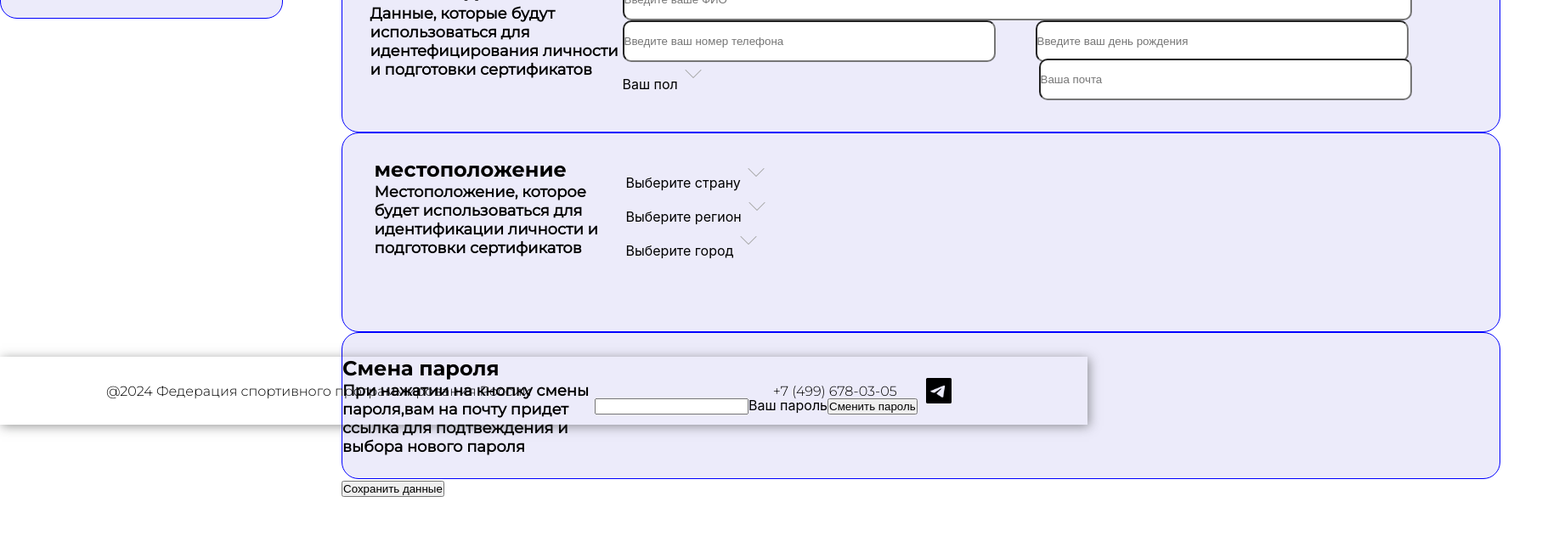
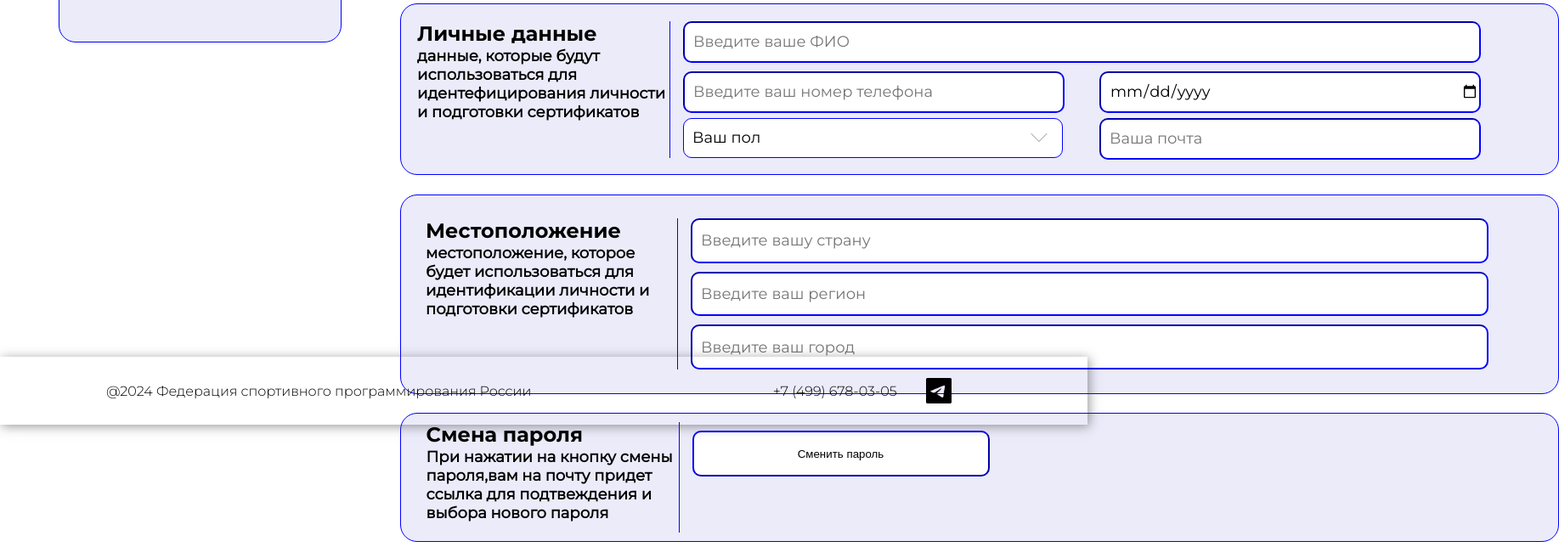
Before and after one commit to HomnixMirn/A-cutlet-with-mashed-, a React (Create React App) app in the folder reactapp/: page /PersonalAccountUser in a window 1280 px wide. Shown: the part 300-944 px from the top of the page at 85% size, 1835 px wide, since content can reach past the window. Built offline with nearby package versions, Linux system fonts and the light colour scheme; no server answers.

Commit message:
PerAccUs full css vrode

```diff
--- a/reactapp/src/packages/PersonalAccountUser.css
+++ b/reactapp/src/packages/PersonalAccountUser.css
@@ -4,6 +4,8 @@
     width:1764px;
     display: flex;
     justify-content: space-between;
+    margin-top: 27.5px;
+    margin-left: 68.5px;
 }
 /*Левое меню */
 .LeftMenu_PerAccUs{
@@ -40,7 +42,6 @@
     width: 1362px;
     height: 172px;
     display: flex;
-    flex-direction: inline;
     align-items: center;
     background-color: rgba(70, 58, 203, 0.1);
     border-radius: 20px;
@@ -51,14 +52,13 @@
     width: 1291px;
     height: 107px;
     display: flex;
-    flex-direction: inline;
     justify-content: center;
 }
 
 .PublicInfo_PerAccUs{
     width: 297px;
-    height: 93px;
-
+    height: 106px;
+    border-right: 1px solid blue;
 }
 
 .PublicInfoInputs_PerAccUs{
@@ -68,7 +68,7 @@
     justify-content: center;
     flex-direction: column;
     align-items: center;
-
+    margin-left: 15px;
 }
 
 .PublicInputName_PerAccUs{
@@ -84,6 +84,247 @@
     border-radius: 10px;
 }
 
+
+/*Локальные данные*/
+.GeneralLocalData_PerAccUs{
+    width: 1362px;
+    height: 200px;
+    display: flex;
+    align-items: center;
+    background-color: rgba(70, 58, 203, 0.1);
+    border-radius: 20px;
+    border: 1px solid blue;
+    margin-top: 22.5px;
+
+}
+
+.LocalData_PerAccUs{
+    width: 1291px;
+    height: 161px;
+    display: flex;
+    justify-content: center;
+}
+
+.LocalInfo_PerAccUs{
+    border-right: 1px solid blue;
+}
+
+.LocalInfoInputs_PerAccUs{
+    margin-left: 15px;
+}
+
+.LocalDataInputFIO_PerAccUs{
+    width: 925px;
+    height: 45px ;
+    border-radius: 10px;
+}
+
+.DivLocalInfoPhoneBirthday_PerAccUs{
+    height: 45px ;
+    display: flex;
+    justify-content: space-between;
+    margin-top: 10px;
+}
+
+.LocalDataInputPhoneBirthday_PerAccUs{
+    width: 435px ;
+    height: 45px ;
+    border-radius: 10px;
+}
+
+.LocalInfoGender_PerAccUs{
+    position: relative;
+    display: flex;
+    justify-content: space-between;
+    margin-top: 10px;
+}
+
+.dropdown_PerAccUs{
+    width: 435px;
+    height: 45px;
+    background-color: white;
+    border-radius: 10px;
+    border: 1px solid black;
+    display:flex;
+    align-items: center;
+    padding-left: 10px;
+    border-color: blue;
+}
+
+.dropdown-list{
+    width: 168px;
+    height: 64px;
+    list-style-type: none;
+    background-color: white;
+    border: 1px solid blue;
+    border-radius: 10px;
+    display: flex;
+    flex-direction: column;
+    justify-content: center;
+    align-items: center;
+    text-align: center;
+}
+
+.DivDropDownMale_PerAccUs{
+    width: 149px;
+    height: 27px;
+    margin-bottom: 1px;
+}
+
+.DropDownBorder_PerAccUs{
+    width: 149px;
+    height: 1px;
+    border-top: 1px solid blue;
+}
+
+.DivDropDownFemale_PerAccUs{
+    width: 149px;
+    height: 27px;
+}
+.DivDropDownMale_PerAccUs:hover{
+    background-color: #D9D9D9;
+    border-radius: 5px;
+}
+
+.DivDropDownFemale_PerAccUs:hover{
+    background-color: #D9D9D9;
+    border-radius: 5px;
+}
+
+.LocalInfoEmail_PerAccUs{
+    width: 435px ;
+    height: 45px ;
+    border-radius: 10px;
+}
+
+.PGender_PerAccUs{
+    width: 390px;
+    font-family: Regular;
+    font-weight: 400;
+    font-size: 18px;
+}
+
+/*Местоположение*/
+.GeneralMainLocation_PerAccUs{
+    width: 1362px;
+    height: 233px;
+    background-color: rgba(70, 58, 203, 0.1);
+    border-radius: 20px;
+    border: 1px solid blue;
+    display: flex;
+    align-items: center;
+    margin-top: 22.5px;
+}
+
+.MainLocation_PerAccUs{
+    width: 1291px;
+    height: 178px;
+    display: flex;
+    justify-content: center;
+}
+
+.LocationInfo_PerAccUs{
+    width: 296px;
+    height: 178px;
+    border-right: 1px solid blue;
+}
+
+.Location_PerAccUs{
+    width: 920px;
+    height:178px;
+    margin-left:15px;
+}
+
+.LocationInputs_PerAccUs{
+    width: 925px;
+    height: 178px ;
+    display: flex;
+    flex-direction: column
+}
+
+.LocationInputContry_PerAccUs{
+    width: 925px;
+    height: 54px ;
+    border-radius: 10px;
+}
+
+.LocationInputRegion_PerAccUs{
+    width: 925px;
+    height: 54px ;
+    border-radius: 10px;
+    margin-top: 10px;
+}
+
+.LocationInputCity_PerAccUs{
+    width: 925px;
+    height: 54px ;
+    border-radius: 10px;
+    margin-top: 10px;
+}
+/*Смена пароля*/
+.GeneralChangePassword_PerAccUs{
+    width: 1362px;
+    height: 150px;
+    background-color: rgba(70, 58, 203, 0.1);
+    border-radius: 20px;
+    border: 1px solid blue;
+    margin-top: 22.5px;
+    display: flex;
+    align-items: center;
+}
+
+.ChangePassword_PerAccUs{
+    width: 1291px;
+    height: 130px;
+    display: flex;
+    flex-direction: row;
+    margin-left: 30px;
+}
+
+.ChangePasswordInfo_PerAccUs{
+    border-right:1px solid blue
+}
+
+
+.DivChange_PerrAccUs{
+    margin-left: 15px;
+}
+
+.ButtChange_PerrAccUs{
+    width: 350px;
+    height: 54px ;
+    margin-top: 10px;
+    border-radius: 10px;
+    background-color: white;
+    border-color: blue;
+}
+
+/*Сохранить данные*/
+
+.DivSave_PerAccUs{
+    width: 253px;
+    height: 58px;
+    margin-top: 15px;
+}
+.ButtSave_PerAccUs{
+    width: 253px;
+    height: 58px;
+    background-color: #463ACB;
+    border-radius: 15px;
+    font-size: 18px;
+    font-weight: 400;
+    color: white;
+}
+
+/*Общие*/
+input{
+    font-family: Regular;
+    font-size: 18px;
+    font-weight: 400;
+    padding-left: 10px;
+    border-color: blue;
+}
+
 .h1_PerAccUs{
     width: 297px;
     height: 30px;
@@ -97,97 +338,3 @@
     font-weight: 700;
     font-size: 18px;
 }
-
-/*Локальные данные*/
-.GeneralLocalData_PerAccUs{
-    width: 1362px;
-    height: 200px;
-    display: flex;
-    flex-direction: inline;
-    align-items: center;
-    background-color: rgba(70, 58, 203, 0.1);
-    border-radius: 20px;
-    border: 1px solid blue;
-
-
-}
-
-.LocalData_PerAccUs{
-    width: 1291px;
-    height: 161px;
-    display: flex;
-    flex-direction: inline;
-    justify-content: center;
-}
-
-.LocalDataInputFIO_PerAccUs{
-    width: 925px;
-    height: 45px ;
-    border-radius: 10px;
-}
-
-.DivLocalInfoPhoneBirthday_PerAccUs{
-    width: 925px;
-    height: 45px ;
-    display: flex;
-    justify-content: space-between;
-}
-
-.LocalDataInputPhoneBirthday_PerAccUs{
-    width: 435px ;
-    height: 45px ;
-    border-radius: 10px;
-}
-
-.LocalInfoGender_PerAccUs{
-    display: flex;
-    justify-content: space-between;
-}
-
-.LocalInfoEmail_PerAccUs{
-    width: 435px ;
-    height: 45px ;
-    border-radius: 10px;
-}
-
-/*Местоположение*/
-.GeneralMainLocation_PerAccUs{
-    width: 1362px;
-    height: 233px;
-    background-color: rgba(70, 58, 203, 0.1);
-    border-radius: 20px;
-    border: 1px solid blue;
-    display: flex;
-    flex-direction: inline;
-    align-items: center;
-}
-
-.MainLocation_PerAccUs{
-    width: 1291px;
-    height: 178px;
-    display: flex;
-    flex-direction: inline;
-    justify-content: center;
-}
-
-.LocationInfo_PerAccUs{
-    width: 296px;
-    height: 141px;
-}
-
-.Location_PerAccUs{
-    width: 920px;
-    height:178px
-}
-
-/*Смена пароля*/
-.ChangePassword_PerAccUs{
-    width: 1362px;
-    height: 171px;
-    background-color: rgba(70, 58, 203, 0.1);
-    border-radius: 20px;
-    border: 1px solid blue;
-    display: flex;
-    flex-direction: inline;
-    align-items: center;
-}
--- a/reactapp/src/packages/PersonalAccountUser.jsx
+++ b/reactapp/src/packages/PersonalAccountUser.jsx
@@ -3,7 +3,7 @@ import {API_URL} from '../index'
 import Header from '../components/Header'
 import Footer from '../components/Footer'
 import vector_bottom from '../static/img/стрелка.png';
-import Vector from '../static/img/Vector.png';
+import Vector from '../static/img/стрелка2.png';
 import axios from 'axios';
 import './PersonalAccountUser.css'
 
@@ -13,15 +13,6 @@ export default function PersonalAccountUser() {
 
     const [gender, setGender] = useState('');
     const [isGenderDropdownOpen, setIsGenderDropdownOpen] = useState(false);
-
-    const [country, setCountry] = useState('');
-    const [isCountryDropdownOpen, setIsCountryDropdownOpen] = useState(false);
-
-    const [region, setRegion] = useState('');
-    const [isRegionDropdownOpen, setIsRegionDropdownOpen] = useState(false);
-
-    const [city, setCity] = useState('');
-    const [isCityDropdownOpen, setIsCityDropdownOpen] = useState(false);
 
     const toggleDropdown = (setDropdownOpen) => {
         setDropdownOpen(prevState => !prevState);
@@ -80,19 +71,20 @@ export default function PersonalAccountUser() {
                     <div className="LocalData_PerAccUs">
                         <div className="LocalInfo_PerAccUs">
                             <h1 className="h1_PerAccUs">Личные данные</h1>
-                            <p className="p_PerAccUs">Данные, которые будут использоваться для идентефицирования личности и подготовки сертификатов</p>
+                            <p className="p_PerAccUs">данные, которые будут использоваться для идентефицирования личности и подготовки сертификатов</p>
                         </div>
                         <div className="LocalInfoInputs_PerAccUs">
                             <input type="text" className="LocalDataInputFIO_PerAccUs" placeholder='Введите ваше ФИО'/>
 
                             <div className="DivLocalInfoPhoneBirthday_PerAccUs">
-                                <input type="text" className="LocalDataInputPhoneBirthday_PerAccUs" placeholder='Введите ваш номер телефона' />
-                                <input type="text" className="LocalDataInputPhoneBirthday_PerAccUs" placeholder='Введите ваш день рождения' />
+                                <input type="phone" className="LocalDataInputPhoneBirthday_PerAccUs" placeholder='Введите ваш номер телефона' />
+                                <input type="date" className="LocalDataInputPhoneBirthday_PerAccUs" placeholder='Введите ваш день рождения' />
                             </div>
 
                             <div className="LocalInfoGender_PerAccUs">
                                 <div className="dropdown-header">
-                                    {gender || 'Ваш пол'}
+                                    <div className="dropdown_PerAccUs">
+                                        <p className="PGender_PerAccUs">{gender || 'Ваш пол'}</p>
                                         {isGenderDropdownOpen
                                             ? <img src = {Vector} className = "dropdown-arrow" onClick = {() => toggleDropdown(setIsGenderDropdownOpen)} />
                                             : <img src = {vector_bottom} className = "dropdown-arrow" onClick = {() => toggleDropdown(setIsGenderDropdownOpen)} />
@@ -100,10 +92,16 @@ export default function PersonalAccountUser() {
                                     </div>
                                     {isGenderDropdownOpen &&(
                                         <ul className="dropdown-list">
-                                        <li onClick = {() => selectOption(setGender, setIsGenderDropdownOpen,'Мужской')}>Мужской</li>
-                                        <li onClick = {() => selectOption(setGender, setIsGenderDropdownOpen,'Женский')}>Женский</li>
+                                            <div className='DivDropDownMale_PerAccUs'>
+                                                <li className="DropDownMale_PerAccUs" onClick = {() => selectOption(setGender, setIsGenderDropdownOpen,'Мужской')}>Мужской</li>
+                                            </div>
+                                            <div className='DropDownBorder_PerAccUs'></div>
+                                            <div className="DivDropDownFemale_PerAccUs">
+                                                <li className="DropDownFemale_PerAccUs" onClick = {() => selectOption(setGender, setIsGenderDropdownOpen,'Женский')}>Женский</li>
+                                            </div>
                                         </ul>
                                     )}
+                                </div>
                                 <input type="text" className="LocalInfoEmail_PerAccUs" value ={email} readOnly placeholder ="Ваша почта"/>
                             </div>
                         </div>
@@ -113,77 +111,34 @@ export default function PersonalAccountUser() {
                 <div className="GeneralMainLocation_PerAccUs">
                     <div className="MainLocation_PerAccUs">
                         <div className="LocationInfo_PerAccUs">
-                            <h1 className="h1_PerAccUs">местоположение</h1>
-                            <p className="p_PerAccUs">Местоположение, которое будет использоваться для идентификации личности и подготовки сертификатов</p>
+                            <h1 className="h1_PerAccUs">Местоположение</h1>
+                            <p className="p_PerAccUs">местоположение, которое будет использоваться для идентификации личности и подготовки сертификатов</p>
                         </div>
 
                         <div className="Location_PerAccUs">
-                            <div className="LocationCountry_PerAccUs">
-                                {country || 'Выберите страну'}
-                                {isCountryDropdownOpen
-                                        ? <img src = {Vector} className = "dropdown-arrow" onClick = {() => toggleDropdown(setIsCountryDropdownOpen)} />
-                                        : <img src = {vector_bottom} className = "dropdown-arrow" onClick = {() => toggleDropdown(setIsCountryDropdownOpen)} />
-                                    }
+                            <div className="LocationInputs_PerAccUs">
+                                <input type="text" className="LocationInputContry_PerAccUs" placeholder='Введите вашу страну' />
+                                <input type="text" className="LocationInputRegion_PerAccUs" placeholder='Введите ваш регион' />
+                                <input type="text" className="LocationInputCity_PerAccUs" placeholder='Введите ваш город' />
                             </div>
-                            {isCountryDropdownOpen &&(
-                                <input
-                                    type="text"
-                                    className="Input_PerAccUs"
-                                    value = {country}
-                                    onChange ={(e) => handleInputChange(setCountry,setIsCountryDropdownOpen, e.target.value)}
-                                    placeholder="Введите или выберите страну"
-                                />
-                            )}
-
-                            <div className="LocationRegion_PerAccUs">
-                                {region || 'Выберите регион' }
-                                {isRegionDropdownOpen
-                                        ? <img src = {Vector} className = "dropdown-arrow" onClick = {() => toggleDropdown( setIsRegionDropdownOpen)} />
-                                        : <img src = {vector_bottom} className = "dropdown-arrow" onClick = {() => toggleDropdown( setIsRegionDropdownOpen)} />
-                                    }
-                            </div>
-                            {isRegionDropdownOpen &&(
-                                <input
-                                    type="text"
-                                    className="Input_PerAccUs"
-                                    onChange={(e) => handleInputChange(setRegion, setIsRegionDropdownOpen,e.target.value)}
-                                    placeholder="Введите или выберите регион"
-                                />
-                            )}
-
-                                <div className="LocationCity_PerAccUs">
-                                    {city || 'Выберите город'}
-                                    {isCityDropdownOpen
-                                            ? <img src = {Vector} className = "dropdown-arrow" onClick = {() => toggleDropdown(setIsCityDropdownOpen)} />
-                                            : <img src = {vector_bottom} className = "dropdown-arrow" onClick = {() => toggleDropdown(setIsCityDropdownOpen)} />
-                                        }
-                                </div>
-                                {isCityDropdownOpen &&(
-                                    <input
-                                        type="text"
-                                        className="Input_PerAccUs"
-                                        onChange={(e) => handleInputChange(setCity,setIsCityDropdownOpen, e.target.value)}
-                                        placeholder="Введите или выберите город"
-                                    />
-                                )}
-
                         </div>
                     </div>
                 </div>
 
-                <div className="ChangePassword_PerAccUs">
+                <div className="GeneralChangePassword_PerAccUs">
+                    <div className='ChangePassword_PerAccUs'>
                         <div className="ChangePasswordInfo_PerAccUs">
                             <h1 className="h1_PerAccUs">Смена пароля</h1>
                             <p className="p_PerAccUs">При нажатии на кнопку смены пароля,вам на почту придет ссылка для подтвеждения и выбора нового пароля</p>
                         </div>
                         <div className="DivChange_PerrAccUs">
-                        <input type="text" className="type" />Ваш пароль
                             <button className="ButtChange_PerrAccUs">Сменить пароль</button>
+                        </div>
                     </div>
                 </div>
 
                 <div className="DivSave_PerAccUs">
-                    <button className="ButtSave_PerAccUs">Сохранить данные</button>
+                    <button className="ButtSave_PerAccUs">СОХРАНИТЬ ДАННЫЕ</button>
                 </div>
             </div>
         </div>
```
Also changed, not shown: reactapp/src/static/img/Vector.png (deleted), reactapp/src/static/img/стрелка2.png (added). Lines whose indentation alone changed are shown as unchanged.
